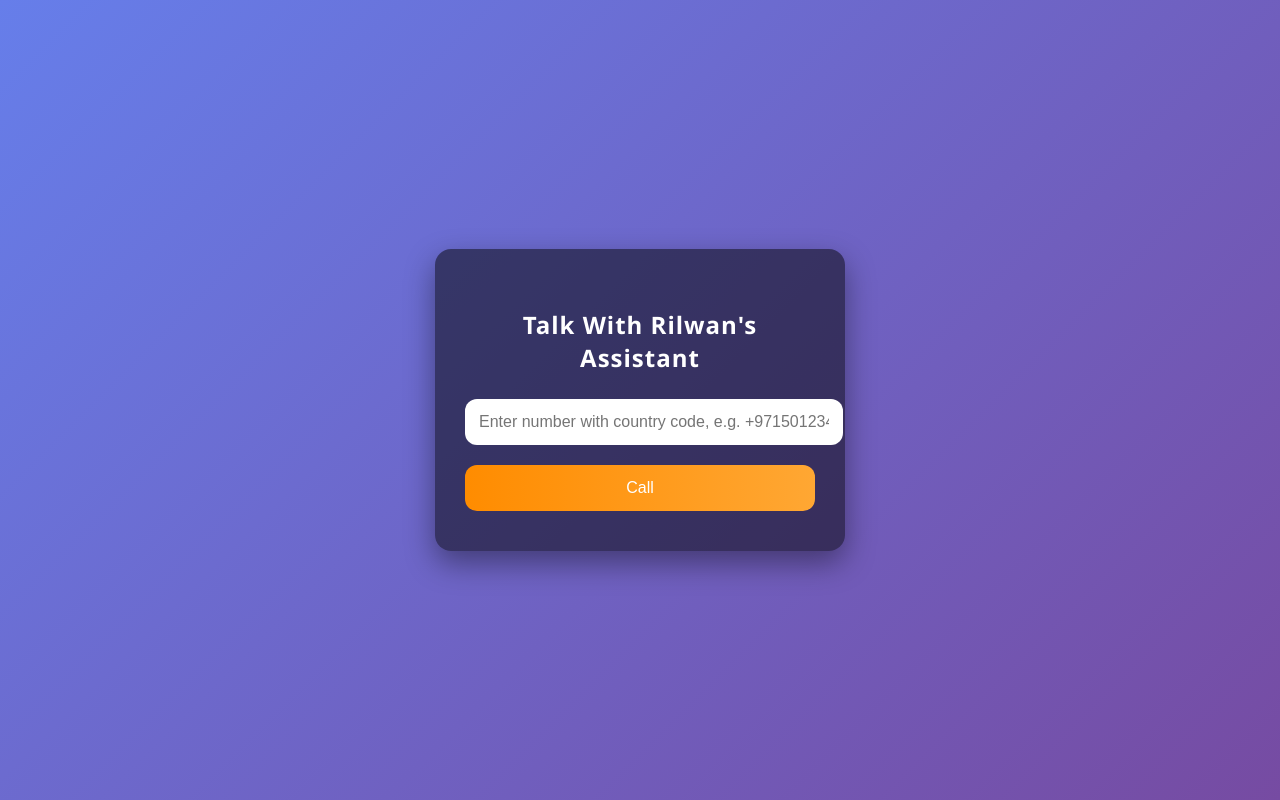
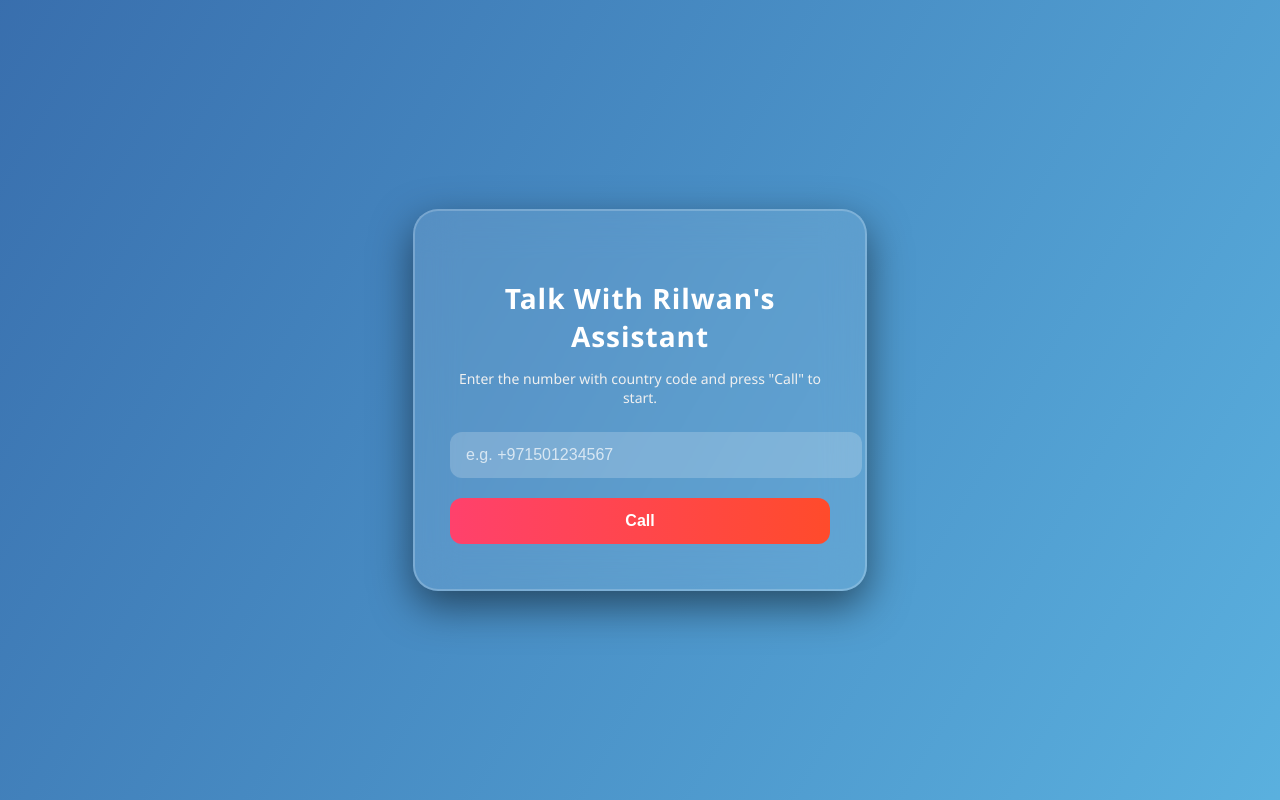
Before and after one commit to mohammadrilwan03/call, a website: page index.html in a window 1280 px wide. Drawn offline with Linux system fonts and the light colour scheme.

Commit message:
updated index.html

```diff
--- a/index.html
+++ b/index.html
@@ -4,70 +4,102 @@
 <meta charset="UTF-8">
 <title>Talk With Rilwan's Assistant</title>
 <style>
+  /* Body and animated background */
   body {
     font-family: 'Segoe UI', Tahoma, Geneva, Verdana, sans-serif;
-    background: linear-gradient(135deg, #667eea, #764ba2);
-    color: #fff;
+    margin: 0;
+    height: 100vh;
     display: flex;
     justify-content: center;
     align-items: center;
-    height: 100vh;
-    margin: 0;
+    background: linear-gradient(120deg, #1e3c72, #2a5298, #6dd5fa);
+    background-size: 400% 400%;
+    animation: gradientBG 15s ease infinite;
   }
 
+  @keyframes gradientBG {
+    0% { background-position: 0% 50%; }
+    50% { background-position: 100% 50%; }
+    100% { background-position: 0% 50%; }
+  }
+
+  /* Glass-like container */
   .container {
-    background: rgba(0,0,0,0.5);
-    padding: 40px 30px;
-    border-radius: 16px;
+    background: rgba(255, 255, 255, 0.1);
+    backdrop-filter: blur(20px);
+    padding: 45px 35px;
+    border-radius: 25px;
+    width: 380px;
+    box-shadow: 0 15px 40px rgba(0,0,0,0.5);
     text-align: center;
-    width: 350px;
-    box-shadow: 0 12px 30px rgba(0,0,0,0.4);
-    transition: transform 0.3s;
+    border: 2px solid rgba(255,255,255,0.2);
+    transition: transform 0.3s, box-shadow 0.3s;
   }
 
   .container:hover {
     transform: translateY(-5px);
+    box-shadow: 0 25px 60px rgba(0,0,0,0.6);
   }
 
   h2 {
-    margin-bottom: 25px;
-    font-size: 24px;
+    color: #fff;
+    margin-bottom: 10px;
+    font-size: 28px;
     letter-spacing: 1px;
   }
 
+  p {
+    color: #f0f0f0;
+    font-size: 14px;
+    margin-bottom: 25px;
+  }
+
+  /* Input field */
   input {
     width: 100%;
-    padding: 14px;
+    padding: 14px 16px;
     border-radius: 12px;
     border: none;
     margin-bottom: 20px;
     font-size: 16px;
     outline: none;
+    background: rgba(255,255,255,0.2);
+    color: #fff;
+    transition: 0.3s;
   }
 
+  input::placeholder {
+    color: rgba(255, 255, 255, 0.7);
+  }
+
+  input:focus {
+    background: rgba(255,255,255,0.3);
+    box-shadow: 0 0 15px rgba(255,255,255,0.4);
+  }
+
+  /* Button styling */
   button {
     width: 100%;
     padding: 14px;
+    border-radius: 12px;
     border: none;
-    border-radius: 12px;
-    background: linear-gradient(90deg, #ff8c00, #ffa733);
+    font-size: 16px;
+    font-weight: 600;
     color: #fff;
-    font-size: 16px;
     cursor: pointer;
-    transition: 0.3s;
+    background: linear-gradient(90deg, #ff416c, #ff4b2b);
+    transition: 0.4s;
     position: relative;
     overflow: hidden;
   }
 
   button:hover {
-    background: linear-gradient(90deg, #ffa733, #ffb84d);
+    background: linear-gradient(90deg, #ff4b2b, #ff416c);
+    transform: scale(1.05);
+    box-shadow: 0 8px 25px rgba(255,75,43,0.6);
   }
 
-  button:disabled {
-    opacity: 0.6;
-    cursor: not-allowed;
-  }
-
+  /* Spinner inside button */
   .spinner {
     border: 3px solid rgba(255,255,255,0.3);
     border-top: 3px solid #fff;
@@ -87,28 +119,32 @@
     100% { transform: rotate(360deg); }
   }
 
+  /* Alert */
   .alert {
     padding: 12px;
     margin-bottom: 20px;
-    border-radius: 8px;
+    border-radius: 12px;
     display: none;
     font-weight: bold;
     font-size: 14px;
+    text-align: center;
+    color: #fff;
+    transition: 0.3s;
   }
 
-  .alert.success { background-color: #4caf50; color: #fff; }
-  .alert.error { background-color: #f44336; color: #fff; }
-
+  .alert.success { background-color: rgba(76, 175, 80, 0.9); }
+  .alert.error { background-color: rgba(244, 67, 54, 0.9); }
 </style>
 </head>
 <body>
 
 <div class="container">
   <h2>Talk With Rilwan's Assistant</h2>
+  <p>Enter the number with country code and press "Call" to start.</p>
 
   <div id="alert" class="alert"></div>
 
-  <input id="number" placeholder="Enter number with country code, e.g. +971501234567">
+  <input id="number" placeholder="e.g. +971501234567">
   <button id="callBtn" onclick="makeCall()">Call
     <div class="spinner" id="spinner"></div>
   </button>
@@ -130,7 +166,6 @@ async function makeCall() {
         return;
     }
 
-    // Show spinner & disable button
     spinner.style.display = 'block';
     btn.disabled = true;
 
```
